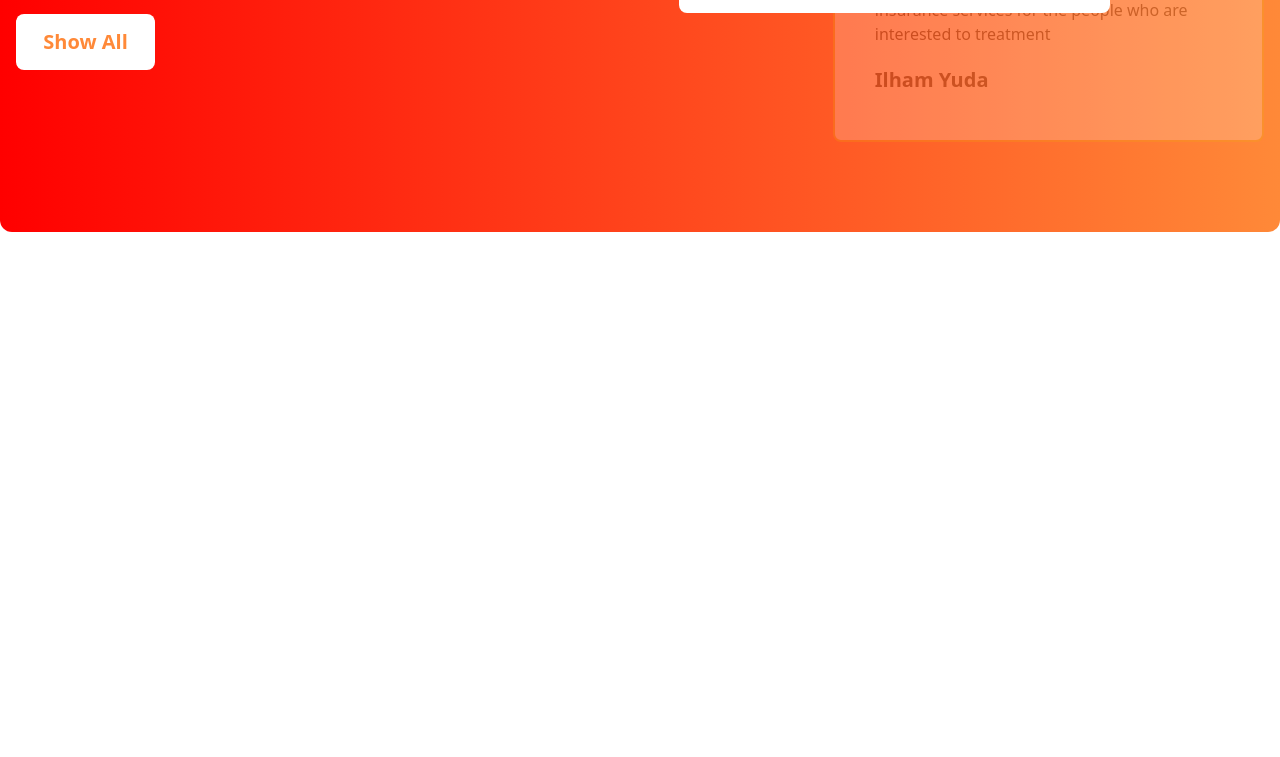
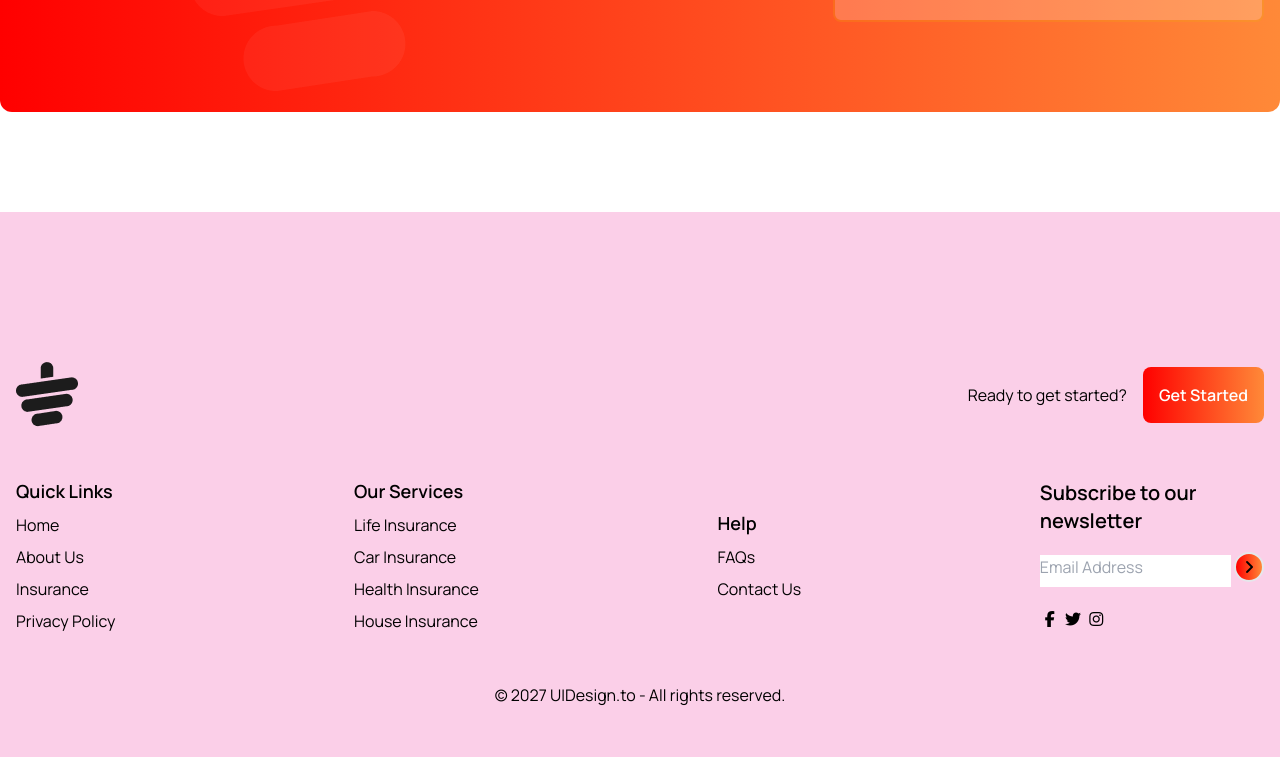
Before and after one commit to genesisnazmul/tea-house, a plain HTML site: page index.html in a window 1280 px wide. Shown: the part 2267-3024 px from the top of the page. Before the commit the page ends 2499 px from the top, so only its background shows below. Drawn offline with nearby package versions, Linux system fonts and the light colour scheme.

Commit message:
add footer section

```diff
--- a/index.html
+++ b/index.html
@@ -5,6 +5,7 @@
     <meta charset="UTF-8">
     <meta name="viewport" content="width=device-width, initial-scale=1.0">
     <title>Tea House</title>
+    <link rel="stylesheet" href="./styles/style.css">
     <!-- tailwind cdn -->
     <script src="https://cdn.tailwindcss.com"></script>
     <!-- fontawsome cdn -->
@@ -13,7 +14,7 @@
         crossorigin="anonymous" referrerpolicy="no-referrer" />
 </head>
 
-<body>
+<body class="manrope_font">
     <!-- banner section starts here -->
     <div class="parent_div flex flex-col md:flex-row justify-between max-w-7xl px-4  min-h-[200px] mx-auto">
         <div class="left_div ">
@@ -105,8 +106,8 @@
     </div>
     <!-- meet our clients section starts here  -->
     <div
-        class="parent_div   max-w-7xl px-4  min-h-[200px] mx-auto  mt-[100px]  h-[1000px] md:h-[600px] flex flex-col md:flex-row gap-4 p-5 bg-gradient-to-r from-[#ff0000] to-[#ff8938] rounded-xl">
-        <div class="left_div  h-full md:w-1/2  text-white flex justify-center items-center">
+        class="parent_div   max-w-7xl px-4  min-h-[200px] mx-auto  mt-[100px]  h-[1000px] md:h-[600px] flex flex-col md:flex-row gap-4 p-5 bg-gradient-to-r from-[#ff0000] to-[#ff8938] rounded-xl ">
+        <div class="left_div  h-full md:w-1/2  text-white flex justify-center items-center bg-[url(./images/bg_cup.png)] bg-no-repeat bg-bottom">
             <div>
                 <h1 class="text-5xl font-bold">Meet Our Super<br>Clients</h1>
                 <p class="mt-8 mb-5">There are many variations of passages of Lorem Ipsum available, but the majority
@@ -120,7 +121,8 @@
             </div>
         </div>
         <div class="right_div  h-full md:w-1/2 relative">
-            <div class="customer_review h-[210px] z-10 w-[70vw] md:w-[70%]  bg-white p-10 rounded-lg absolute top-[27%] left-[5%]">
+            <div
+                class="customer_review h-[210px] z-10 w-[70vw] md:w-[70%]  bg-white p-10 rounded-lg absolute top-[27%] left-[5%]">
                 <p>We are providing the best and suitable home insurance services for the people who are interested to
                     treatment</p>
                 <h2 class="text-xl font-bold my-5">Ilham Yuda</h2>
@@ -131,7 +133,8 @@
 
 
             </div>
-            <div class="customer_review h-[210px] w-[70vw] md:w-[70%] border-2 border-yellow-500 bg-white p-10 rounded-lg absolute top-[10%] left-[30%] opacity-20">
+            <div
+                class="customer_review h-[210px] w-[70vw] md:w-[70%] border-2 border-yellow-500 bg-white p-10 rounded-lg absolute top-[10%] left-[30%] opacity-20">
                 <p>We are providing the best and suitable home insurance services for the people who are interested to
                     treatment</p>
                 <h2 class="text-xl font-bold my-5">Ilham Yuda</h2>
@@ -143,7 +146,8 @@
 
 
             </div>
-            <div class="customer_review h-[210px] w-[70vw] md:w-[70%] border-2 border-yellow-500 bg-white p-10 rounded-lg absolute top-[50%] left-[30%] opacity-20">
+            <div
+                class="customer_review h-[210px] w-[70vw] md:w-[70%] border-2 border-yellow-500 bg-white p-10 rounded-lg absolute top-[50%] left-[30%] opacity-20">
                 <p>We are providing the best and suitable home insurance services for the people who are interested to
                     treatment</p>
                 <h2 class="text-xl font-bold my-5">Ilham Yuda</h2>
@@ -158,10 +162,57 @@
 
 
 
+        </div>
+
+    </div>
+
+    </div>
+    <!-- footer section starts here -->
+    <div class="bg-pink-200 py-[50px] mt-[100px]">
+        <div class="footer_parent   mt-[100px]  max-w-7xl px-4  min-h-[200px] mx-auto">
+        <div class=" flex justify-between items-center">
+            <img src="./images/cup.png" alt="">
+            <div class="flex items-center">
+                <p class="mr-4">Ready to get started?</p>
+                <button class="bg-red-500 p-4 bg-gradient-to-r from-[#ff0000] to-[#ff8938] rounded-lg text-white font-semibold">Get Started</button>
             </div>
 
         </div>
+        <div class=" flex flex-col items-center text-center md:text-left md:flex-row justify-between mt-[50px]">
+            <div class="">
+                <p class="font-semibold text-lg">Quick Links</p>
+                <p class="mt-2">Home</p>
+                <p class="mt-2">About Us</p>
+                <p class="mt-2">Insurance</p>
+                <p class="mt-2">Privacy Policy</p>
+            </div>
+            <div class="">
+                <p class="font-semibold text-lg">Our Services</p>
+                <p class="mt-2">Life Insurance</p>
+                <p class="mt-2">Car Insurance</p>
+                <p class="mt-2">Health Insurance</p>
+                <p class="mt-2">House Insurance</p>
+            </div>
+            <div class="">
+                <p class="font-semibold text-lg">Help</p>
+                <p class="mt-2">FAQs</p>
+                <p class="mt-2">Contact Us</p>
+            </div>
+            <div class="">
+                <p class="font-semibold text-xl">Subscribe to our<br>newsletter</p>
+                <input type="text" placeholder="Email Address" class="border-b-1 border-black outline-none pb-2 mt-5">
+                <button class="border-2 h-[30px] w-[30px] rounded-full bg-gradient-to-r from-[#ff0000] to-[#ff8938]"><i class="fa-solid fa-angle-right"></i></button>
+                <div class="mt-5">
+                    <i class="fa-brands fa-facebook-f"></i>
+                    <i class="fa-brands fa-twitter"></i>
+                    <i class="fa-brands fa-instagram"></i>
+                </div>
+            </div>
 
+        </div>
+        <p class="text-center mt-[50px]">© 2027 UIDesign.to - All rights reserved.</p>
+
+    </div>
     </div>
 
 
```
